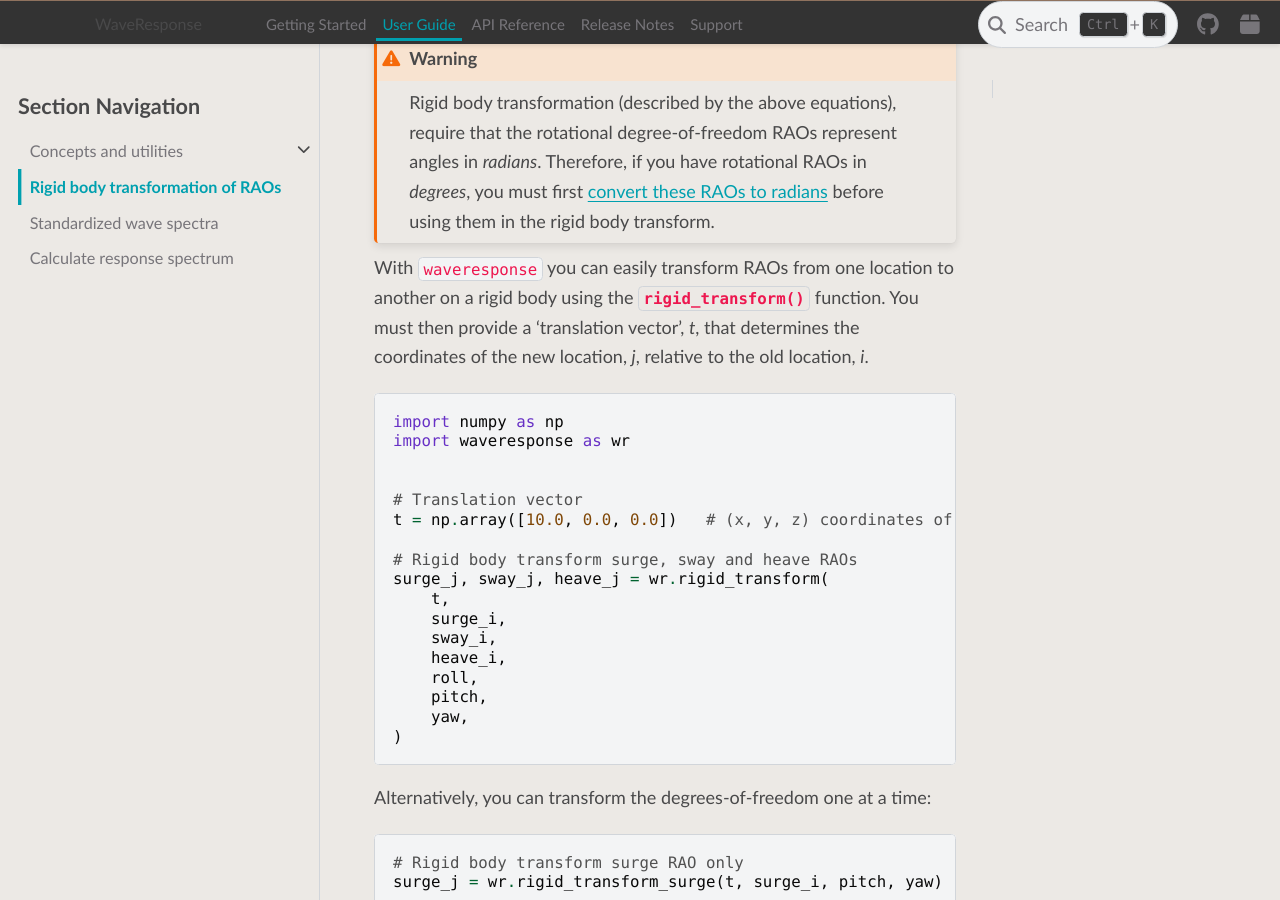
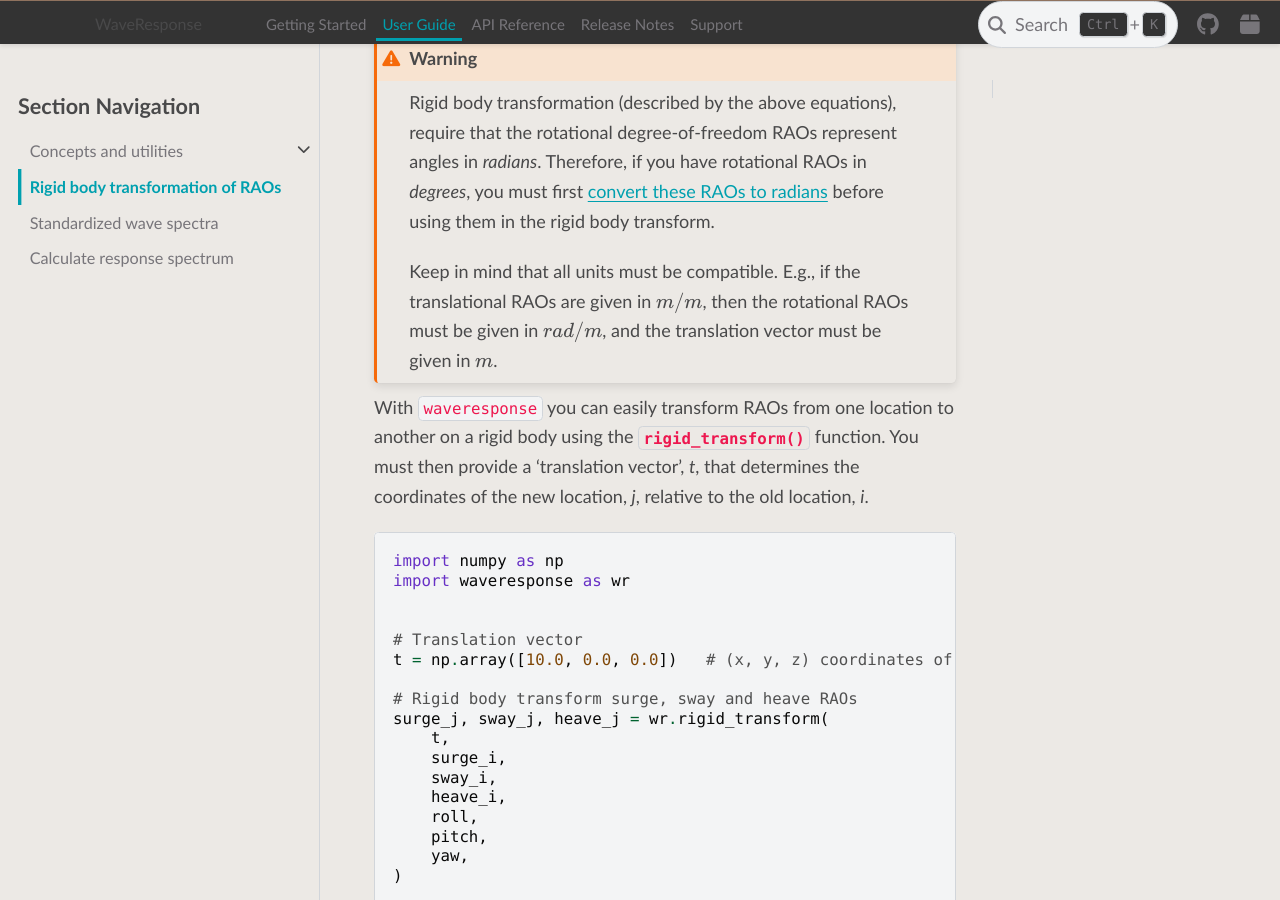
Before and after one commit to 4Subsea/waveresponse-python, a Sphinx documentation site: the page built from docs/user_guide/rigid_transform.rst, in a window 1280 px wide and 900 px high, scrolled down 964 px. Built offline with Sphinx 7.4.7 and the PyData theme 0.15.4, drawn with Linux system fonts in a browser that asks for light colours; pages that are not in the unit, such as notebooks, are missing from menus.

Commit message:
some changes

```diff
--- a/docs/user_guide/rigid_transform.rst
+++ b/docs/user_guide/rigid_transform.rst
@@ -41,6 +41,18 @@ where,
     rotational degree-of-freedom RAOs represent angles in *radians*. Therefore, if you
     have rotational RAOs in *degrees*, you must first :ref:`convert these RAOs to radians <convert_raos>`
     before using them in the rigid body transform.
+
+    Keep in mind that all units must be compatible. E.g., if the translational RAOs
+    are given in :math:`m/m`, then the rotational RAOs must be given in :math:`rad/m`,
+    and the translation vector must be given in :math:`m`.
+
+    .. And similarly, if the translational RAOs are given in :math:`cm/deg`, then the rotational RAOs must
+    .. be given in :math:`rad/deg`, and the translation vector must be given in :math:`cm`.
+
+    .. Also, the translation vector, :math:`t`, must be given in units that are compatible
+    .. with the translational RAO units. E.g., if the translational RAOs are given in :math:`m/m`,
+    .. then the translation vector must also be given in :math:`m`. And similarly,
+    .. if the translational RAO is given in :math:`cm/rad`, then the
 
 With ``waveresponse`` you can easily transform RAOs from one location to another
 on a rigid body using the :meth:`~waveresponse.rigid_transform` function. You must
```
